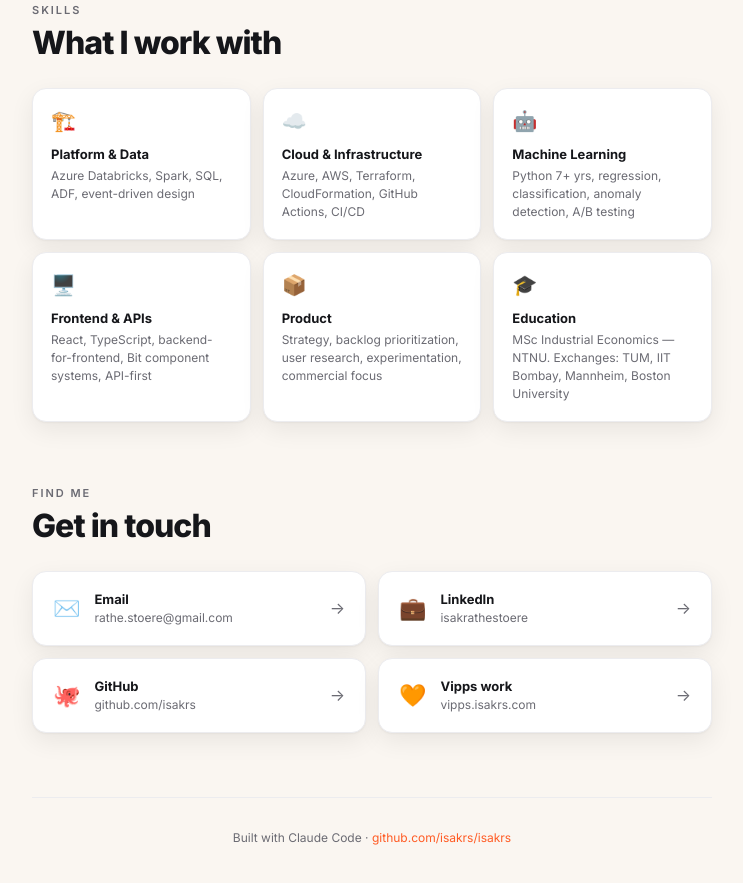
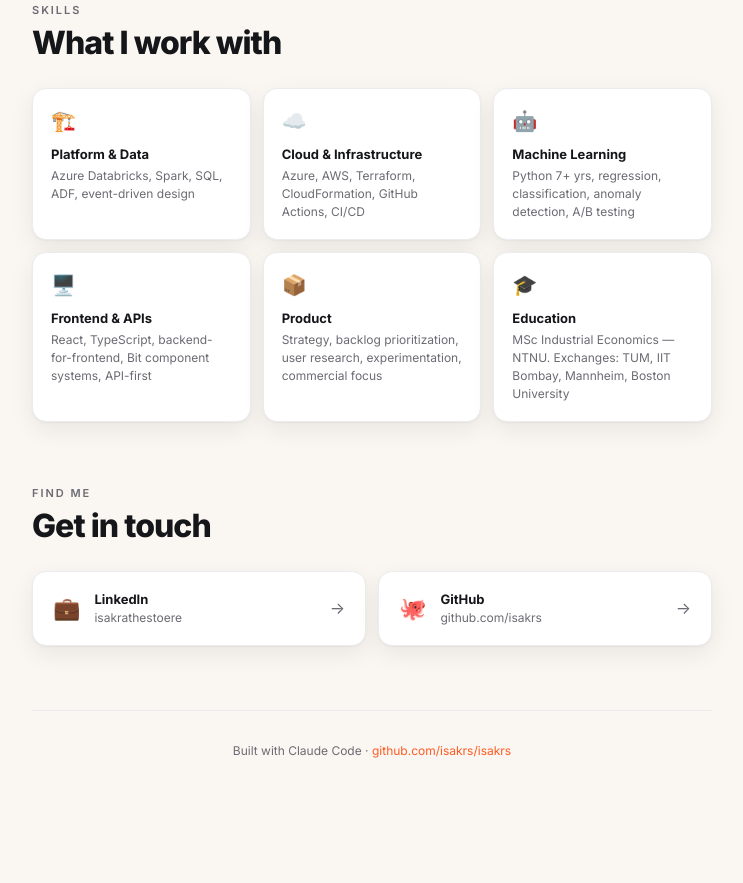
Before and after one commit to isakrs/isakrs, a plain HTML site: page index.html in a window 1280 px wide. Shown: the part 1920-2803 px from the top of the page, without its empty margins (268-1011 px from the left). After the commit the page ends 2776 px from the top, so only its background shows below. Drawn offline with Linux system fonts and the light colour scheme.

Commit message:
Remove email and vipps.isakrs.com links from contact section
Co-Authored-By: Claude Sonnet 4.6 <noreply@anthropic.com>

```diff
--- a/index.html
+++ b/index.html
@@ -424,7 +424,7 @@
     <nav class="topbar-links">
       <a href="#work">Work</a>
       <a href="#skills">Skills</a>
-      <a href="mailto:rathe.stoere@gmail.com">Contact</a>
+      <a href="#contact">Contact</a>
     </nav>
   </div>
 </header>
@@ -592,18 +592,10 @@
   </section>
 
   <!-- Links -->
-  <section>
+  <section id="contact">
     <p class="section-label">Find me</p>
     <h2 class="section-title">Get in touch</h2>
     <div class="link-row">
-      <a class="link-card" href="mailto:rathe.stoere@gmail.com">
-        <div class="link-icon">✉️</div>
-        <div>
-          <div class="link-label">Email</div>
-          <div class="link-sub">rathe.stoere@gmail.com</div>
-        </div>
-        <span class="link-arrow">→</span>
-      </a>
       <a class="link-card" href="https://www.linkedin.com/in/isakrathestoere/" target="_blank" rel="noopener">
         <div class="link-icon">💼</div>
         <div>
@@ -620,14 +612,6 @@
         </div>
         <span class="link-arrow">→</span>
       </a>
-      <a class="link-card" href="https://vipps.isakrs.com" target="_blank" rel="noopener">
-        <div class="link-icon">🧡</div>
-        <div>
-          <div class="link-label">Vipps work</div>
-          <div class="link-sub">vipps.isakrs.com</div>
-        </div>
-        <span class="link-arrow">→</span>
-      </a>
     </div>
   </section>
 
```
